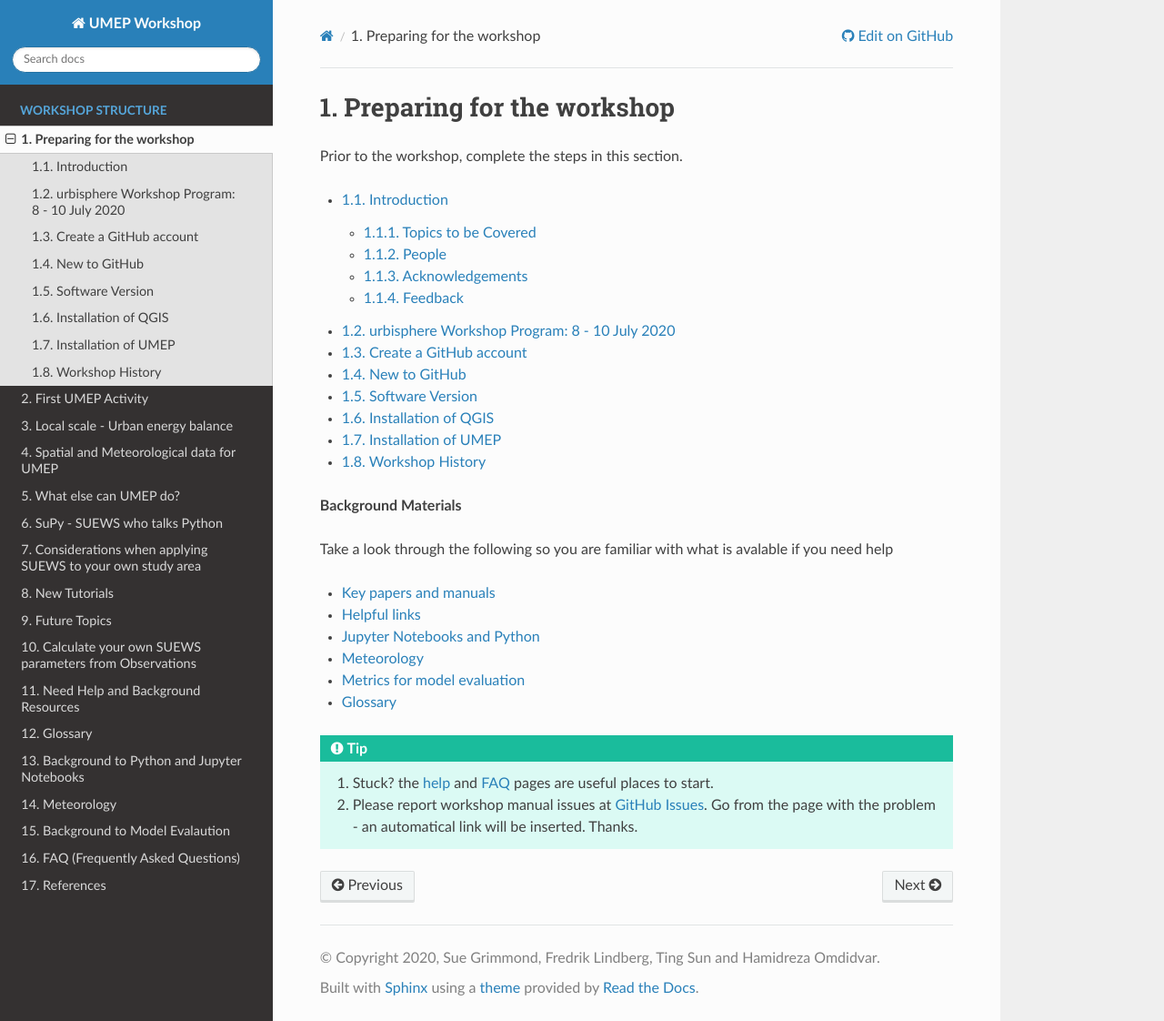
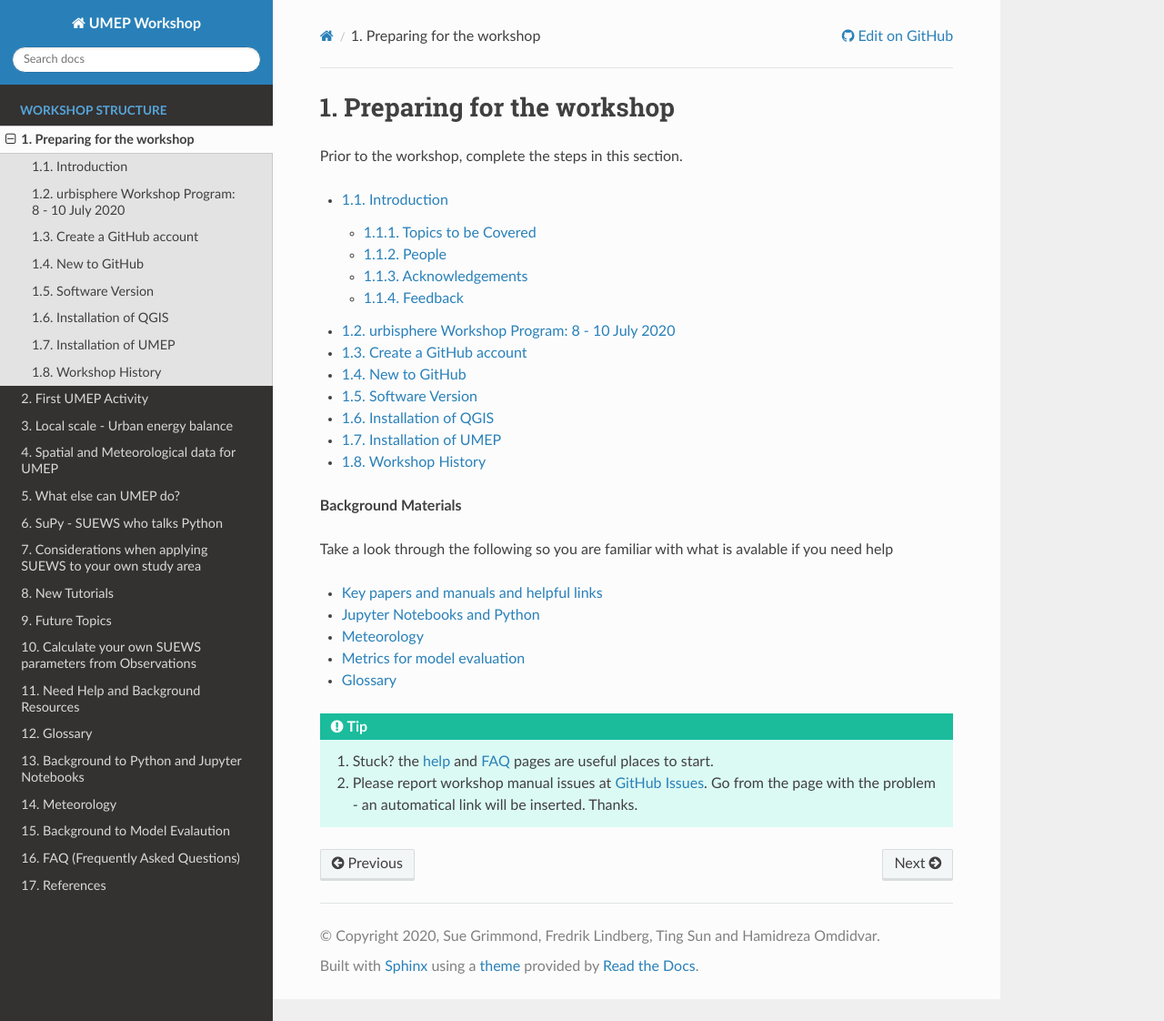
Before and after one commit to Urban-Meteorology-Reading/UMEP-Workshop, a Sphinx documentation site: the page built from source/Prepare/PrepareForTheWorkshop.rst, in a window 1280 px wide and 1122 px high. Shown: the whole window at 91% size. Built offline with Sphinx 7.4.7 and the Read the Docs theme 2.0.0, drawn with Linux system fonts in a browser that asks for light colours.

Commit message:
Update PrepareForTheWorkshop.rst

```diff
--- a/source/Prepare/PrepareForTheWorkshop.rst
+++ b/source/Prepare/PrepareForTheWorkshop.rst
@@ -19,8 +19,7 @@ Prior to the workshop, complete the steps in this section.
 
 Take a look through the following so you are familiar with what is avalable if you need help
 
-- `Key papers and manuals <Background>`
-- `Helpful links <NeedHelp>`
+- `Key papers and manuals and helpful links <NeedHelp>`
 - `Jupyter Notebooks and Python <PY0>`
 - `Meteorology <BGM0>`
 - `Metrics for model evaluation <BGE0>`
```
